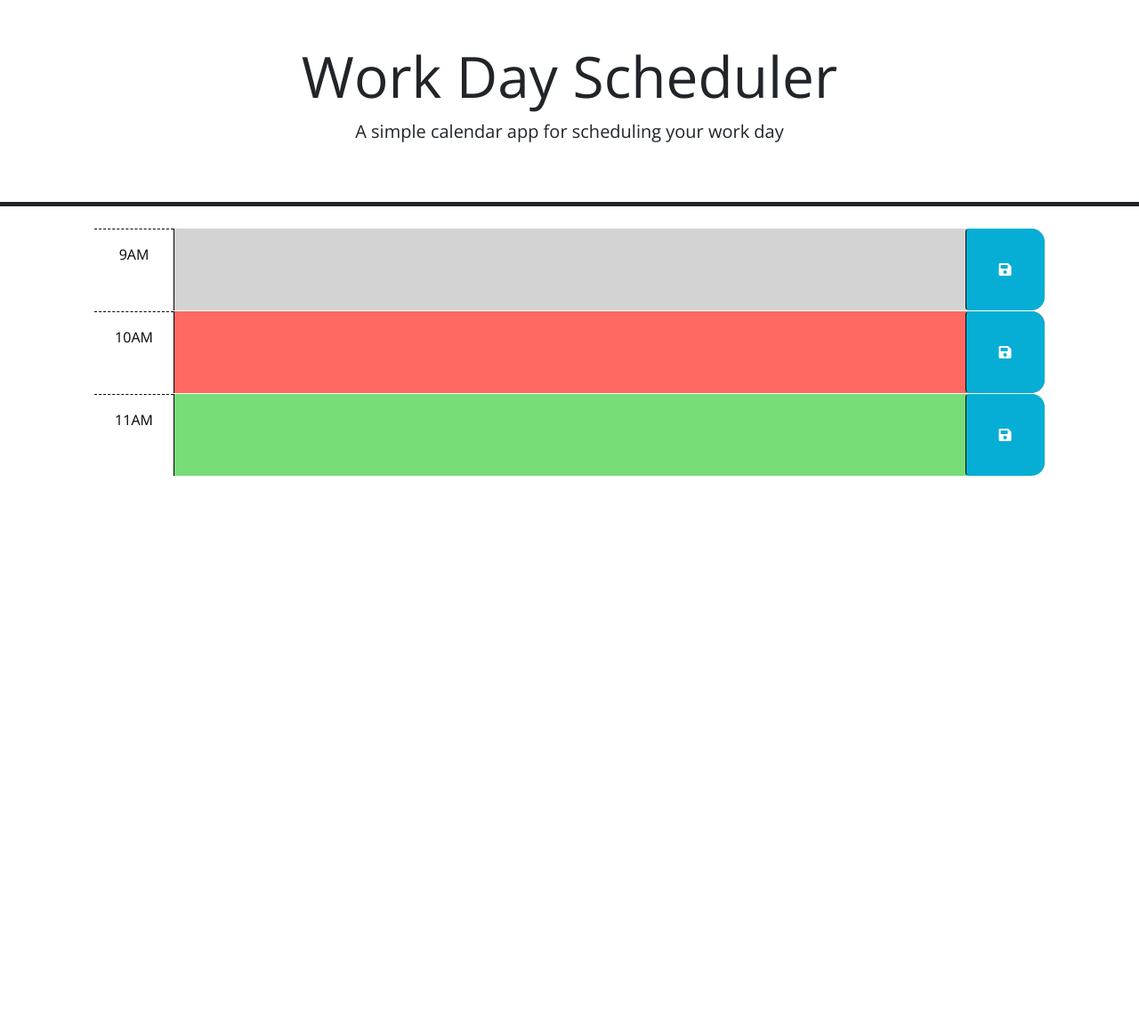
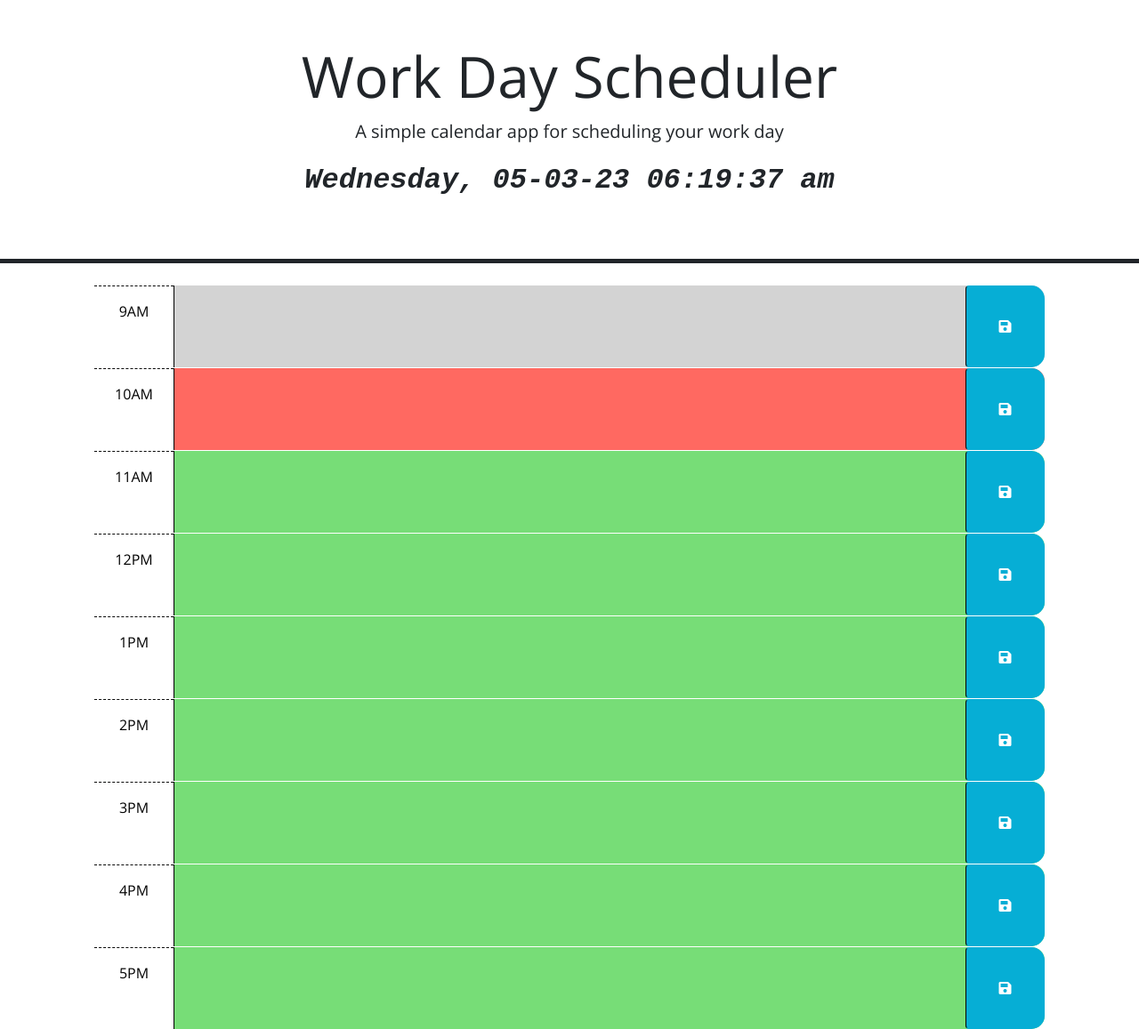
Before and after one commit to dsoda86/Work-Day-Scheduler-App, a plain HTML site: page index.html in a window 1280 px wide. Shown: the whole page at 89% size. Before the commit the page ends 800 px from the top, so only its background shows below. Drawn offline with nearby package versions, Linux system fonts and the light colour scheme.

Commit message:
Added time slots to html for 9-5. Added date save to local storage code to js file.

```diff
--- /dev/null
+++ b/Assets/script.js
@@ -0,0 +1,50 @@
+// Wrap all code that interacts with the DOM in a call to jQuery to ensure that
+// the code isn't run until the browser has finished rendering all the elements
+// in the html.
+$(document).ready(function () {
+  // TODO: Add a listener for click events on the save button. This code should
+  // use the id in the containing time-block as a key to save the user input in
+  // local storage. HINT: What does `this` reference in the click listener
+  // function? How can DOM traversal be used to get the "hour-x" id of the
+  // time-block containing the button that was clicked? How might the id be
+  // useful when saving the description in local storage?
+
+  // Listens for click events on all elements with class ".saveBtn".
+   $(".saveBtn").on("click", function () {
+
+  // Selects the sibling element using 'this' with class "description" of the current element textarea.
+  // Gets the input value of that element and trims it, and stores it in a variable.
+     var textArea = $(this).siblings(".description").val().trim();
+
+  // Selects parent element of current element that triggers the event. Gets the value of the "id" attribute
+  // of that parent element ("hour-x") and stores it in a variable.
+     var timeSlot = $(this).parent().attr("id");
+
+  // Saves the "textArea" value to local storage with the timeSlot variable as the key.
+     localStorage.setItem(timeSlot, textArea);
+   });
+
+  // TODO: Add code to apply the past, present, or future class to each time
+  // block by comparing the id to the current hour. HINTS: How can the id
+  // attribute of each time-block be used to conditionally add or remove the
+  // past, present, and future classes? How can Day.js be used to get the
+  // current hour in 24-hour time?
+
+  // need a function to track hours using dayjs so the app knows what time-block is current, past, and future.
+  // need to loop over each time-block comparing the current hour to that slots hour.
+
+  // function hourTracker ()
+  // gets current hour. Accepts numbers from 0 to 23. If the range is exceeded, it will bubble up to the day.
+  //  var currentHour = dayjs().hour()
+
+  // TODO: Add code to get any user input that was saved in localStorage and set
+  // the values of the corresponding textarea elements. HINT: How can the id
+  // attribute of each time-block be used to do this?
+  //
+  // need
+
+  // TODO: Add code to display the current date in the header of the page.
+  var currentTime = dayjs();
+  $("#currentDay").text(currentTime.format("dddd, MM-DD-YY hh:mm:ss a"));
+
+})
--- a/style.css
+++ b/Assets/style.css
@@ -57,3 +57,10 @@ textarea {
   font-size: 20px;
   transition: all 0.3s ease-in-out;
 }
+
+#currentDay {
+  font-size: 2rem;
+  font-family:monospace;
+  font-weight: bold;
+  font-style: italic;
+}
--- a/index.html
+++ b/index.html
@@ -18,7 +18,7 @@
       href="https://fonts.googleapis.com/css?family=Open+Sans&display=swap"
       rel="stylesheet"
     />
-    <link rel="stylesheet" href="style.css" />
+    <link rel="stylesheet" href="./Assets/style.css" />
     <title>Work Day Scheduler</title>
   </head>
 
@@ -38,11 +38,11 @@
         in the finished product. Remember to delete this comment once the
         code is implemented.
         -->
-
+      <!-- Time blocks from 9am to 5pm-->
       <!-- Example of a past time block. The "past" class adds a gray background color. -->
       <div id="hour-9" class="row time-block past">
         <div class="col-2 col-md-1 hour text-center py-3">9AM</div>
-        <textarea class="col-8 col-md-10 description" rows="3"> </textarea>
+        <textarea id="textArea-9" class="col-8 col-md-10 description" rows="3"> </textarea>
         <button class="btn saveBtn col-2 col-md-1" aria-label="save">
           <i class="fas fa-save" aria-hidden="true"></i>
         </button>
@@ -51,7 +51,7 @@
       <!-- Example of a a present time block. The "present" class adds a red background color. -->
       <div id="hour-10" class="row time-block present">
         <div class="col-2 col-md-1 hour text-center py-3">10AM</div>
-        <textarea class="col-8 col-md-10 description" rows="3"> </textarea>
+        <textarea id="textArea-10" class="col-8 col-md-10 description" rows="3"> </textarea>
         <button class="btn saveBtn col-2 col-md-1" aria-label="save">
           <i class="fas fa-save" aria-hidden="true"></i>
         </button>
@@ -60,7 +60,54 @@
       <!-- Example of a future time block. The "future" class adds a green background color. -->
       <div id="hour-11" class="row time-block future">
         <div class="col-2 col-md-1 hour text-center py-3">11AM</div>
-        <textarea class="col-8 col-md-10 description" rows="3"> </textarea>
+        <textarea id="textArea-11" class="col-8 col-md-10 description" rows="3"> </textarea>
+        <button class="btn saveBtn col-2 col-md-1" aria-label="save">
+          <i class="fas fa-save" aria-hidden="true"></i>
+        </button>
+      </div>
+
+      <div id="hour-12" class="row time-block future">
+        <div class="col-2 col-md-1 hour text-center py-3">12PM</div>
+        <textarea id="textArea-12" class="col-8 col-md-10 description" rows="3"> </textarea>
+        <button class="btn saveBtn col-2 col-md-1" aria-label="save">
+          <i class="fas fa-save" aria-hidden="true"></i>
+        </button>
+      </div>
+      <div id="hour-13" class="row time-block future">
+        <div class="col-2 col-md-1 hour text-center py-3">1PM</div>
+        <textarea id="textArea-13" class="col-8 col-md-10 description" rows="3"> </textarea>
+        <button class="btn saveBtn col-2 col-md-1" aria-label="save">
+          <i class="fas fa-save" aria-hidden="true"></i>
+        </button>
+      </div>
+
+      <div id="hour-14" class="row time-block future">
+        <div class="col-2 col-md-1 hour text-center py-3">2PM</div>
+        <textarea id="textArea-14" class="col-8 col-md-10 description" rows="3"> </textarea>
+        <button class="btn saveBtn col-2 col-md-1" aria-label="save">
+          <i class="fas fa-save" aria-hidden="true"></i>
+        </button>
+      </div>
+
+      <div id="hour-15" class="row time-block future">
+        <div class="col-2 col-md-1 hour text-center py-3">3PM</div>
+        <textarea id="textArea-15" class="col-8 col-md-10 description" rows="3"> </textarea>
+        <button class="btn saveBtn col-2 col-md-1" aria-label="save">
+          <i class="fas fa-save" aria-hidden="true"></i>
+        </button>
+      </div>
+
+      <div id="hour-16" class="row time-block future">
+        <div class="col-2 col-md-1 hour text-center py-3">4PM</div>
+        <textarea id="textArea-16" class="col-8 col-md-10 description" rows="3"> </textarea>
+        <button class="btn saveBtn col-2 col-md-1" aria-label="save">
+          <i class="fas fa-save" aria-hidden="true"></i>
+        </button>
+      </div>
+
+      <div id="hour-17" class="row time-block future">
+        <div class="col-2 col-md-1 hour text-center py-3">5PM</div>
+        <textarea id="textArea-17" class="col-8 col-md-10 description" rows="3"> </textarea>
         <button class="btn saveBtn col-2 col-md-1" aria-label="save">
           <i class="fas fa-save" aria-hidden="true"></i>
         </button>
@@ -73,6 +120,6 @@
       crossorigin="anonymous"
     ></script>
 
-    <script src="script.js"></script>
+    <script src="./Assets/script.js"></script>
   </body>
 </html>
--- a/script.js
+++ /dev/null
@@ -1,23 +0,0 @@
-// Wrap all code that interacts with the DOM in a call to jQuery to ensure that
-// the code isn't run until the browser has finished rendering all the elements
-// in the html.
-$(function () {
-  // TODO: Add a listener for click events on the save button. This code should
-  // use the id in the containing time-block as a key to save the user input in
-  // local storage. HINT: What does `this` reference in the click listener
-  // function? How can DOM traversal be used to get the "hour-x" id of the
-  // time-block containing the button that was clicked? How might the id be
-  // useful when saving the description in local storage?
-  //
-  // TODO: Add code to apply the past, present, or future class to each time
-  // block by comparing the id to the current hour. HINTS: How can the id
-  // attribute of each time-block be used to conditionally add or remove the
-  // past, present, and future classes? How can Day.js be used to get the
-  // current hour in 24-hour time?
-  //
-  // TODO: Add code to get any user input that was saved in localStorage and set
-  // the values of the corresponding textarea elements. HINT: How can the id
-  // attribute of each time-block be used to do this?
-  //
-  // TODO: Add code to display the current date in the header of the page.
-});
```
